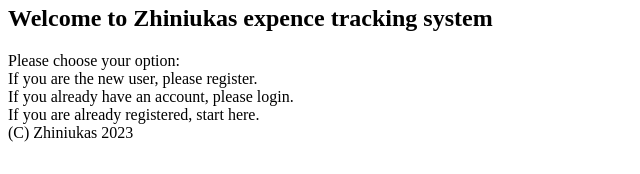
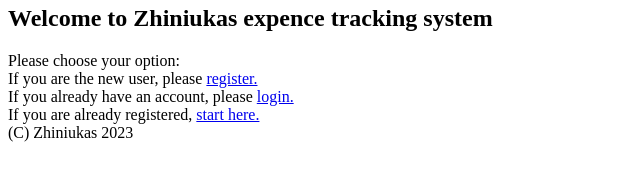
Before and after one commit to Zhiniukas/NodeJs_atsiskaitymas, a plain HTML site: page frontend/index.html in a window 1280 px wide. Shown: the part 368-542 px from the top of the page, without its empty margins (0-640 px from the left). Drawn offline with Linux system fonts and the light colour scheme.

Commit message:
index.html links added

```diff
--- a/frontend/index.html
+++ b/frontend/index.html
@@ -18,9 +18,15 @@
     <h2>Welcome to Zhiniukas expence tracking system</h2>
 
     <div>Please choose your option:</div>
-    <div>If you are the new user, please register.</div>
-    <div>If you already have an account, please login.</div>
-    <div>If you are already registered, start here.</div>
+    <div>
+      If you are the new user, please <a href="./register.html">register.</a>
+    </div>
+    <div>
+      If you already have an account, please <a href="./login.html">login.</a>
+    </div>
+    <div>
+      If you are already registered, <a href="./groups.html">start here.</a>
+    </div>
 
     <footer>(C) Zhiniukas 2023</footer>
   </body>
```
Also changed, not shown: frontend/bills.html (+1 -3 lines).
